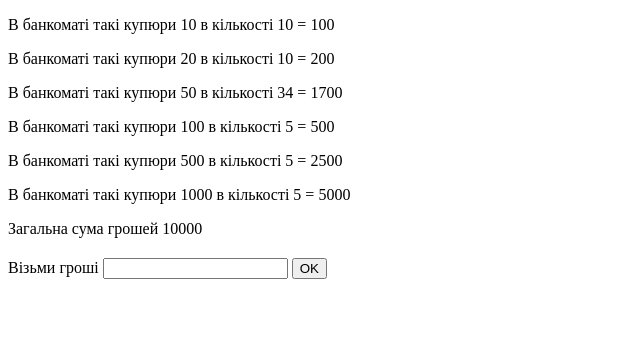
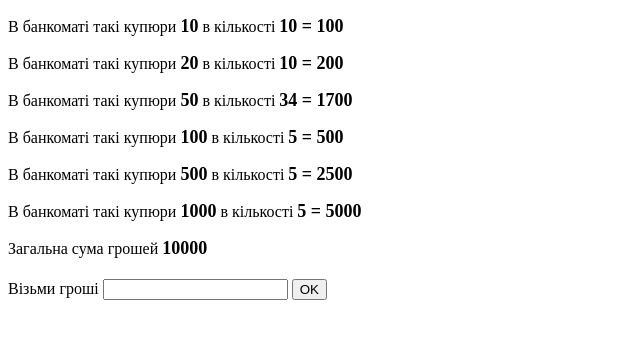
Before and after one commit to AlexDarchuk/AltexSoft-JS, a plain HTML site: page homework-1/task-3/index.html in a window 1280 px wide. Shown: the whole page, without its empty margins (0-640 px from the left). Drawn offline with Linux system fonts and the light colour scheme.

Commit message:
fixed bug

```diff
--- a/homework-1/task-3/main.js
+++ b/homework-1/task-3/main.js
@@ -31,7 +31,7 @@ function showTotalMoney( moneyArray ) {
         return acc + value;
     }, 0);
 
-    totalMoney.innerHTML = `Загальна сума грошей ${sum - moneyInput.value}`;
+    totalMoney.innerHTML = `Загальна сума грошей <span>${sum - moneyInput.value}</span>`;
 
     if (sum <= 0) {
         alert('Money is off');
@@ -43,7 +43,7 @@ function renderMoneyPage (obj) {
     for (const key in obj) {
         let sum = +key * obj[key];
         let p = document.createElement('p');
-        p.innerHTML = `В банкоматі такі купюри ${key} в кількості ${obj[key]} = ${sum}`;
+        p.innerHTML = `В банкоматі такі купюри <span>${key}</span> в кількості <span>${obj[key]} = ${sum}</span>`;
         bank.append(p);
     }
 }
@@ -100,7 +100,7 @@ moneyBtn.addEventListener('click', () => {
        }
 
     let p = document.createElement('p');
-        p.innerHTML = `ви отримуєте ${renderMoney[key]} банкнот номіналом ${key}`;
+        p.innerHTML = `ви отримуєте <span>${renderMoney[key]}</span> банкнот номіналом <span>${key}</span>`;
         render.append(p);
    };
    console.log(renderMoney);
--- a/homework-1/task-3/style.css
+++ b/homework-1/task-3/style.css
@@ -5,3 +5,8 @@
 button {
     cursor: pointer;
 }
+
+span {
+    font-size: 18px;
+    font-weight: bold;
+}
```
